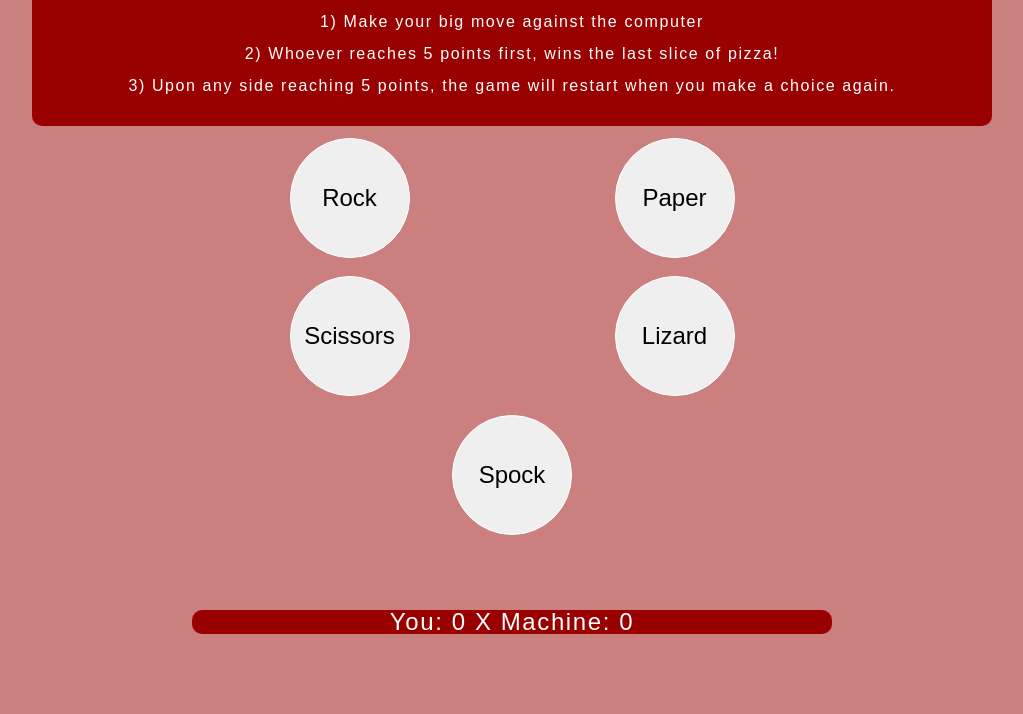
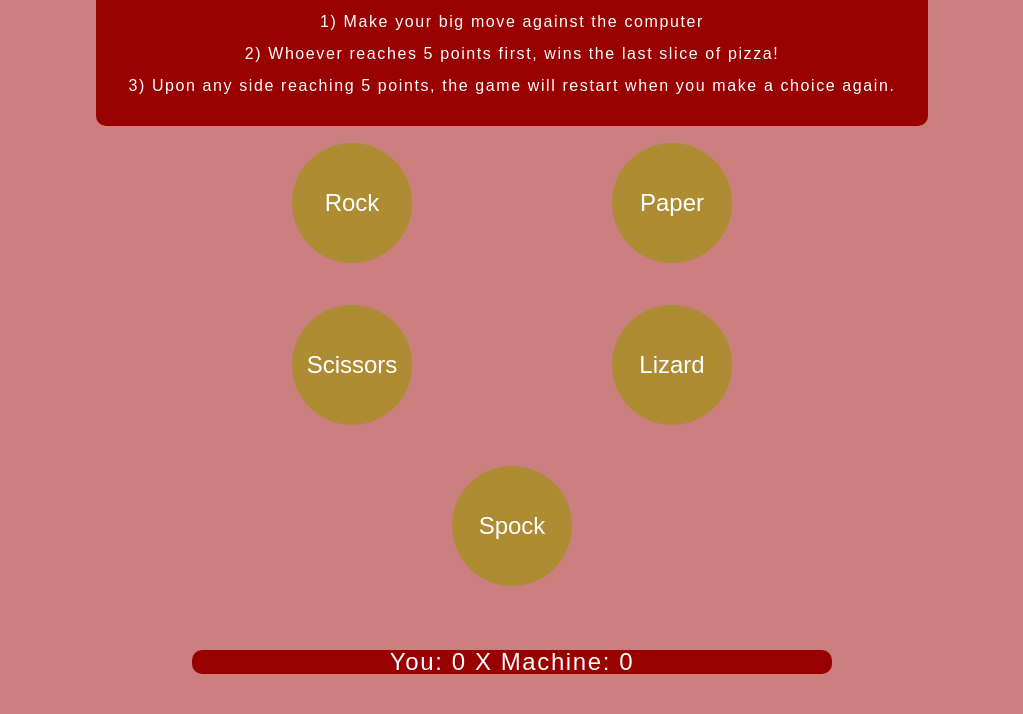
Before and after one commit to glou/rock-paper-scissors, a plain HTML site: page index.html in a window 1280 px wide. Shown: the part 86-800 px from the top of the page, without its empty margins (128-1151 px from the left). Drawn offline with Linux system fonts and the light colour scheme.

Commit message:
Updated styles. Ready to go.

```diff
--- a/css/styles.css
+++ b/css/styles.css
@@ -68,7 +68,7 @@ body {
 
 /* Styles for title and instructions */
 .instructions {
- width: 75vw;
+ width: 65vw;
  margin: 1.5vh auto;
  padding-bottom: 3vh;
  border-radius: 10px;
@@ -92,8 +92,9 @@ h3 {
 .btnContainer {
  display: grid;
  width: 50vw;
- height: 50vh;
- margin: auto auto;
+ height: 60vh;
+ margin: auto;
+ padding: 5px;
  column-gap: 10px;
  row-gap: 15px;
  grid-template-areas:
@@ -107,9 +108,15 @@ h3 {
  width: 15vh;
  height: 15vh;
  margin: 0 auto;
- border: 1px solid #fff;
+ border: 0;
  border-radius: 50%;
  font-size: 3vh;
+ background-color: rgba(153, 150, 0, 0.596);
+ color: #fff;
+}
+
+.btnChoices:hover {
+ box-shadow: 0px 0px 10px 5px #00000063;
 }
 
 #btnRock {
@@ -134,12 +141,13 @@ h3 {
  grid-column: 1 / 3;
 }
 
+/* Styles for the bottom messages */
 
 .messages {
  display: flex;
  flex-direction: column;
  position: absolute;
- bottom: 10vh;
+ bottom: 5vh;
  width: 50vw;
  left: 25vw;
  border-radius: 10px;
--- a/script/rpsGame.js
+++ b/script/rpsGame.js
@@ -1,11 +1,9 @@
 /* Simple implementation of rock-paper-scissors game with JavaScript.
-   At first, the game will be played through browser's console, with GUI implementation in future.
-   Computer's choice is made randomly. User's choice is get from prompt() function.
-   A complete game is a Bo5.
-   Ok, I just had an idea. I'm going to implement The Big Bang Theory's version:
-   Rock Paper Scissors Lizard Spock :D
+   I implemented The Big Bang Theory's (TV show) version: Rock Paper Scissors Lizard Spock :D
    The additional rules are: Rock crushes Lizard, but is vaporized by Spock; Paper disproves Spock, but is eaten by Lizard;
-   Scissors decapite Lizard, but are smashed by Spock;
+   Scissors decapite Lizard, but are smashed by Spock.
+   Computer's choice is made randomly. User makes the choice by clicking the corresponding button.
+   Wins whoever reaches 5 points first.
 */
 
 //This function will make the computer's choice using Math.random() and return it.
@@ -42,17 +40,13 @@ function computerPlay() {
     return computerChoice;
 }
 
-/*This function will make a single round of the game. It takes computer and user's selections, evaluate according to the rules
-  and return the round winner.
-  The only case we don't return any value is the tie case, because scores won't change.
-  I could use 'switch' structure here aswell, but intentionally chose 'if' to practice nesting these, indenting, brackets etc.
-*/
-
-
 const roundPhrase = document.getElementById('roundPhrase');
 const scores = document.getElementById('scores');
 const finalMsg = document.getElementById('finalMsg');
 let playerScore = 0, computerScore = 0;
+
+
+/* This function reset variables and the information for the user when a new game starts */
 
 function updInfo() {
     if (playerScore === 5 || computerScore === 5){
@@ -64,8 +58,12 @@ function updInfo() {
     }
 }
 
+/*This is the main function of the game. It gets computer and user choices, evaluate and
+  update the scores and the information paragraphs for the user.
+*/
+
 function playRound() {
-    updInfo();
+    updInfo(); // We run this at the very beginning as a check if it should start a new game.
     let computerSelection = computerPlay();
     let playerSelection = '';
     switch (this.getAttribute('id')) {
@@ -171,14 +169,7 @@ function playRound() {
     if (computerScore === 5) finalMsg.textContent = 'Aww, the computer got the last slice of pizza and it can\'t even eat that...';
 }
 
+
+// Event handler for the buttons with the user's choices
 const userMoves = document.querySelectorAll('.btnChoices');
 userMoves.forEach(button => button.addEventListener('click', playRound));
-
-
-/*This function is the main game, which is done through a best of 5 rounds.
-  We loop the round function 5 times, printing the actual scores and declare the winner by the end.
-  The scores are updated according to roundResult variable ('computer' or 'user' wins the round, 'exitGame' we break out of the loop,
-  i.e., we finish the game).
-  Each time a score is updated, we test if it's equal to 3, so we can finish the game before completing
-  all 5 rounds.
-*/
```
